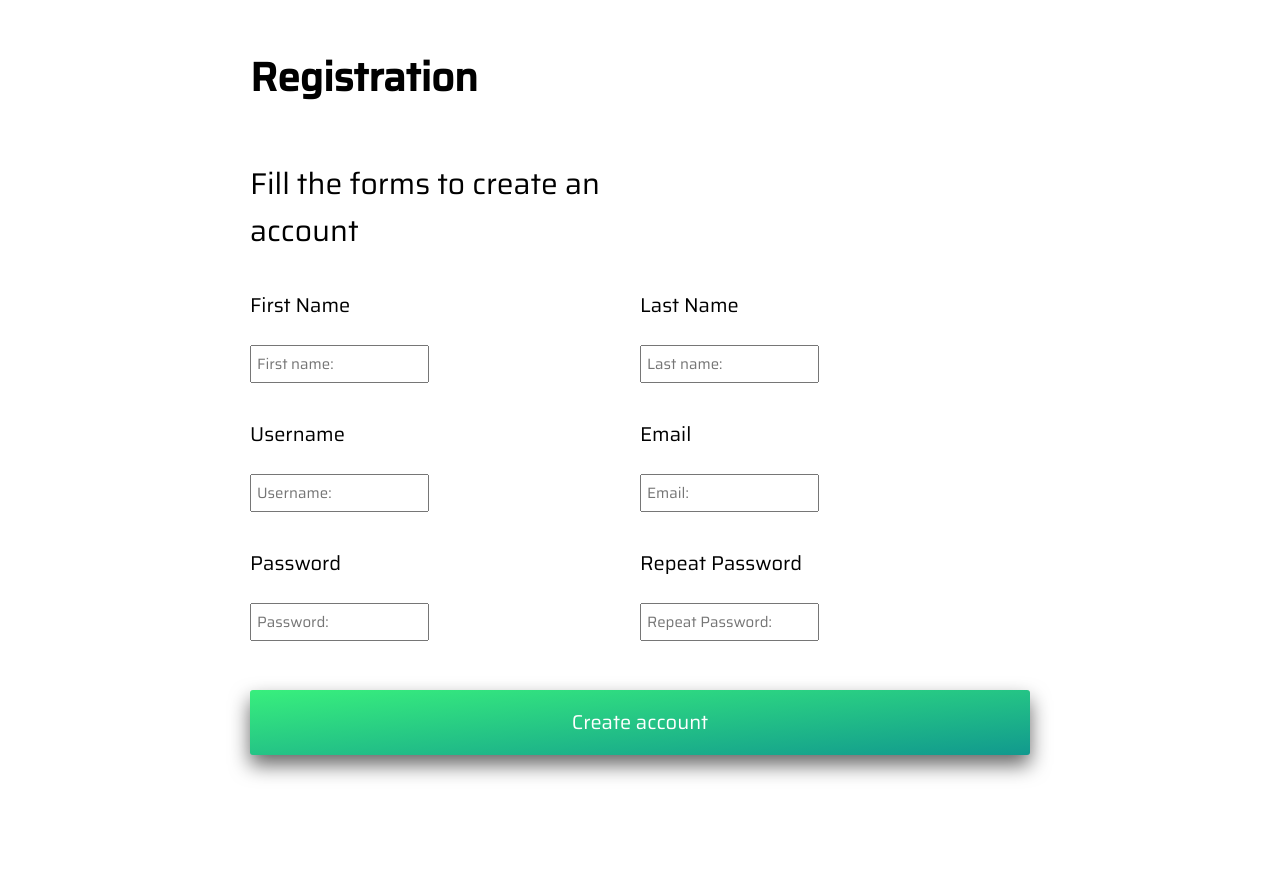
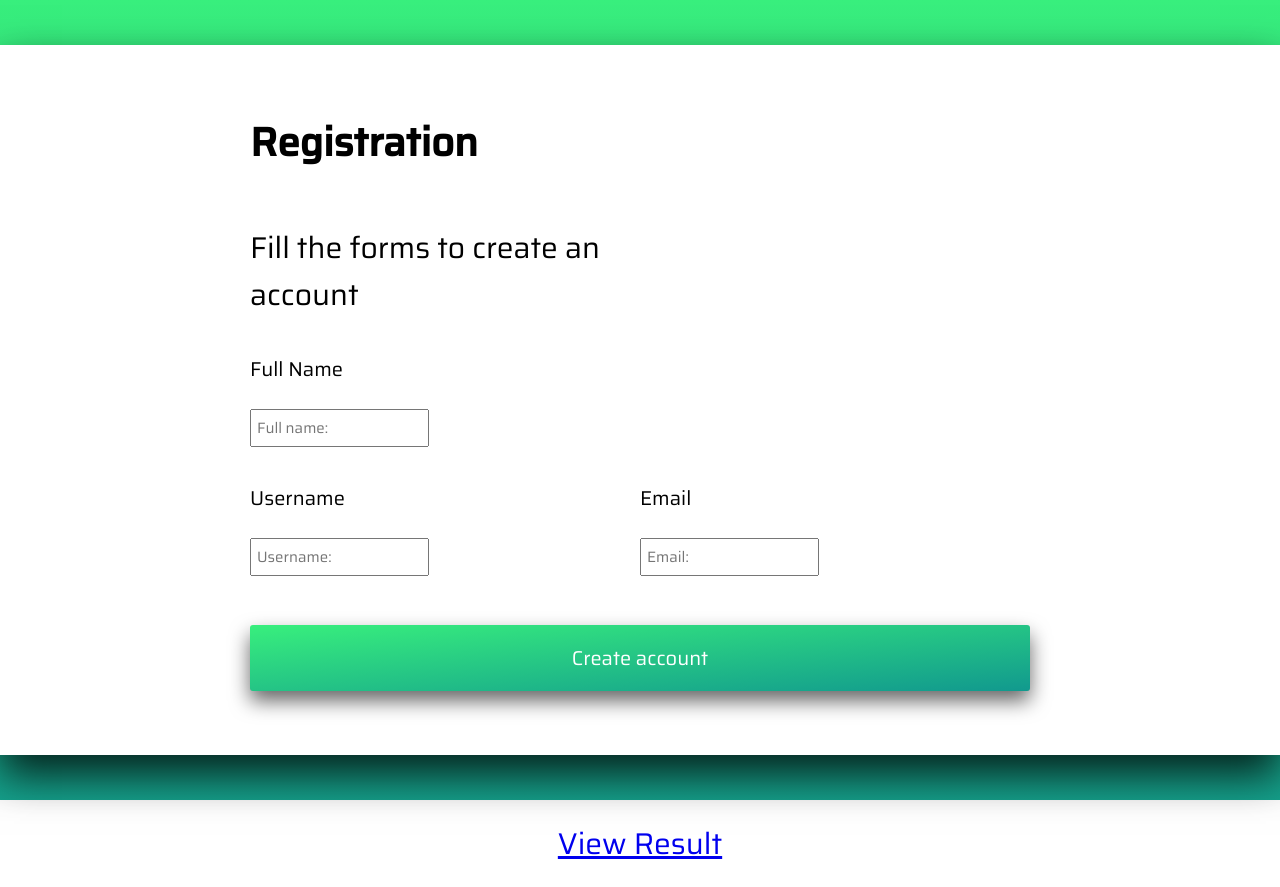
Before and after one commit to VictorH04/Form, a website: page index.html in a window 1280 px wide. Before the commit the page ends 820 px from the top, so only its background shows below. Drawn offline with nearby package versions, Linux system fonts and the light colour scheme; files that its build step writes are made by us from their sources.

Commit message:
Adding database and backend

```diff
--- a/SASS/base/_base.scss
+++ b/SASS/base/_base.scss
@@ -90,6 +90,7 @@ body {
     background: -webkit-linear-gradient(to bottom, #38ef7d, #11998e);
     /* Chrome 10-25, Safari 5.1-6 */
     background: linear-gradient(to bottom, #38ef7d, #11998e);
+    background-repeat: no-repeat;
     /* W3C, IE 10+/ Edge, Firefox 16+, Chrome 26+, Opera 12+, Safari 7+ */
 
 }
--- a/SASS/base/_layout.scss
+++ b/SASS/base/_layout.scss
@@ -10,7 +10,7 @@
     &-container {
         display: grid;
         grid-template-columns: repeat(2, 1fr);
-        grid-template-rows: repeat(6, 1fr);
+        grid-template-rows: repeat(5, 1fr);
         background-color: #fff;
         box-shadow: var(--shadow-dark-3);
         padding: 5rem 25rem;
@@ -57,35 +57,6 @@
                 padding-right: 0;
                 outline: none;
                 grid-column: 1 / 1;
-                grid-row: 3 / 3;
-
-                align-self: end;
-                justify-self: start;
-
-                font-family: 'Saira';
-                font-size: var(--fs-text);
-                transition: all .2s;
-            }
-
-            &--input:focus {
-                padding-right: 3rem;
-            }
-        }
-
-        &_lname {
-            align-self: start;
-            padding-bottom: 1rem;
-            font-size: var(--fs-text-big);
-
-            grid-column: 2 / 2;
-            grid-row: 3 / 3;
-
-            &--input {
-                margin-top: 5rem;
-                padding: .5rem;
-                padding-right: 0;
-                outline: none;
-                grid-column: 2 / 2;
                 grid-row: 3 / 3;
 
                 align-self: end;
@@ -160,63 +131,6 @@
             }
         }
 
-        &_password {
-            align-self: start;
-            padding-bottom: 1rem;
-            font-size: var(--fs-text-big);
-
-            grid-column: 1 / 1;
-            grid-row: 5 / 5;
-
-            &--input {
-                margin-top: 5rem;
-                padding: .5rem;
-                padding-right: 0;
-                outline: none;
-                grid-column: 1 / 1;
-                grid-row: 5 / 5;
-
-                align-self: end;
-                justify-self: start;
-
-                font-family: 'Saira';
-                font-size: var(--fs-text);
-                transition: all .2s;
-            }
-
-            &--input:focus {
-                padding-right: 3rem;
-            }
-        }
-
-        &_repeatpassword {
-            align-self: start;
-            padding-bottom: 1rem;
-            font-size: var(--fs-text-big);
-
-            grid-column: 2 / 2;
-            grid-row: 5 / 5;
-
-            &--input {
-                margin-top: 5rem;
-                padding: .5rem;
-                padding-right: 0;
-                outline: none;
-                grid-column: 2 / 2;
-                grid-row: 5 / 5;
-
-                align-self: end;
-                justify-self: start;
-
-                font-family: 'Saira';
-                font-size: var(--fs-text);
-                transition: all .2s;
-            }
-
-            &--input:focus {
-                padding-right: 3rem;
-            }
-        }
 
         &_btn {
             // height: 6rem;
@@ -228,7 +142,7 @@
             align-self: center;
 
             grid-column: 1 / span 2;
-            grid-row: 6 / 6;
+            grid-row: 5 / 5;
 
             outline: 0;
             border-radius: .3rem;
@@ -249,3 +163,16 @@
         }
     }
 }
+
+.resultstext {
+    display: flex;
+    justify-content: center;
+
+    height: 109%;
+    width: 100%;
+
+    padding: 2rem 2rem;
+
+    font-size: 3rem;
+    background-color: #fff;
+}
--- a/index.html
+++ b/index.html
@@ -6,51 +6,40 @@
     <title>Form | Registration</title>
     <meta name="description" content="">
     <meta name="viewport" content="width=device-width, initial-scale=1">
-    <link rel="stylesheet" href="CSS/style.css">
+    <link rel="stylesheet" href="style.css">
     <link href="https://fonts.googleapis.com/css?family=Saira:300,400,500&display=swap" rel="stylesheet">
 </head>
 
 <body>
 
-    <form action="" class="form">
+    <form action="POST" action="/view-result" class="form">
 
         <div class="form-container">
 
             <h1 class="form-container_title">Registration</h1>
             <p class="form-container_undertitle">Fill the forms to create an account</p>
 
-            <label for="name" class="form-container_fname">First Name</label>
-            <input type="text" placeholder="First name:" name="fname" class="form-container_fname--input"
-                id="fname" required>
-
-            <label for="name" class="form-container_lname">Last Name</label>
-            <input type="text" placeholder="Last name:" name="lname" class="form-container_lname--input"
-                id="lname" required>
+            <label for="name" class="form-container_fname">Full Name</label>
+            <input type="text" placeholder="Full name:" name="fname" class="form-container_fname--input"
+                id="fullname" >
 
             <label for="username" class="form-container_username">Username</label>
             <input type="text" placeholder="Username:" name="username" class="form-container_username--input"
-                id="username" required>
+                id="username" >
 
             <label for="Email" class="form-container_email">Email</label>
-            <input type="email" placeholder="Email:" name="email" class="form-container_email--input" id="email"
-                required>
-
-            <label for="password" class="form-container_password">Password</label>
-            <input type="password" placeholder="Password:" name="password" class="form-container_password--input"
-                id="password" required>
-
-            <label for="password" class="form-container_repeatpassword">Repeat Password</label>
-            <input type="password" placeholder="Repeat Password:" name="password" class="form-container_repeatpassword--input"
-                id="repeat-password" required>
+            <input type="email" placeholder="Email:" name="email" class="form-container_email--input" id="email">
 
 
-            <button type="submit" class="form-container_btn" id="btn">Create account</button>
+            <button type="submit" value="Submit" class="form-container_btn" id="btn">Create account</button>
         </div>
 
     </form>
 
+    <a class="resultstext" href="/view-results">View Result</a>
 
-    <script src="JS/app.js"></script>
+
+    <script src="app.js"></script>
 </body>
 
 </html>
```
Also changed, not shown: bin/form.js (added, +63 -0 lines), package.json (+14 -8 lines), CSS/style.css, public/javascripts/app.js (added), public/stylesheets/style.css (added), 1 other file.
